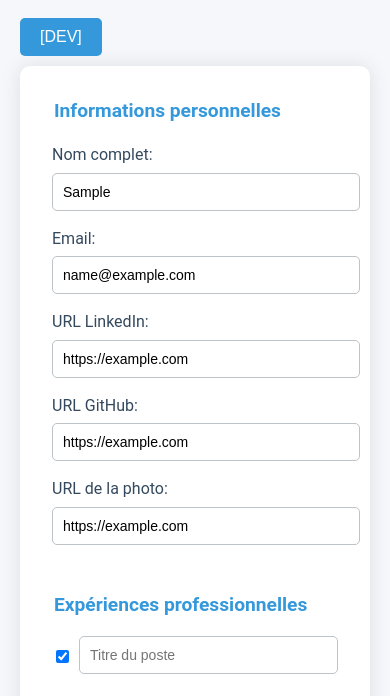
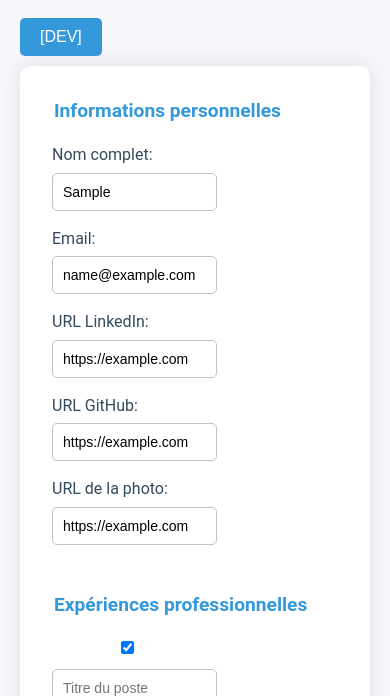
Before and after one commit to dkp-consult/cv-generator, a plain HTML site: page index.html in a window 390 px wide. Both pictures are taken after typing "Sample", "name@example.com", "https://example.com", "https://example.com", "https://example.com" into the empty fields and a click on the button "Ajouter une expérience". Shown: the part 147-843 px from the top of the page. Drawn offline with nearby package versions, Linux system fonts and the light colour scheme.

Commit message:
feat: update experience and technology sections with checkboxes and improve layout responsiveness

```diff
--- a/main.js
+++ b/main.js
@@ -17,8 +17,8 @@ function addExperience(data = {}) {
     const index = experiencesDiv.querySelectorAll('.experience').length;
     const experienceHtml = `
         <div class="experience">
+        <input type="checkbox" id="exp-checkbox-${index}" class="exp-checkbox" data-index="${index}" checked>
             <div class="checkbox-container">
-                <input type="checkbox" id="exp-checkbox-${index}" class="exp-checkbox" data-index="${index}" checked>
                 <input type="text" id="exp-title-${index}" placeholder="Titre du poste" value="${data.title || ''}">
             </div>
             <input type="text" id="exp-company-${index}" placeholder="Entreprise" value="${data.company || ''}">
@@ -36,8 +36,8 @@ function addTechnology(data = {}) {
     const index = technologiesDiv.querySelectorAll('.technology').length;
     const technologyHtml = `
         <div class="technology">
+        <input type="checkbox" id="tech-checkbox-${index}" class="tech-checkbox" data-index="${index}" checked>
             <div class="checkbox-container">
-                <input type="checkbox" id="tech-checkbox-${index}" class="tech-checkbox" data-index="${index}" checked>
                 <input type="text" id="tech-name-${index}" placeholder="Nom de la technologie" value="${data.name || ''}">
             </div>
             <input type="text" id="tech-level-${index}" placeholder="Niveau (optionnel)" value="${data.level || ''}">
--- a/style.css
+++ b/style.css
@@ -22,12 +22,14 @@
 
   /* Layout principal */
   #main-container {
-    max-width: 70%;
+    max-width: 80%;
     margin: 0 auto;
     background-color: #ffffff;
     border-radius: 10px;
     box-shadow: 0 0 20px rgba(0, 0, 0, 0.1);
     overflow: hidden;
+    display: flex;
+    flex-direction: row;
   }
 
   #form-column {
@@ -71,16 +73,16 @@
 
   /* Ajustements pour les inputs des informations personnelles */
   #form-column fieldset:first-of-type input {
-    width: 100%;
+    width: 50%;
   }
 
   /* Ajustements pour les inputs des expériences */
   .experience input {
-    width: 100%;
+    width: 50%;
   }
 
   .experience textarea {
-    width: 100%;
+    width: 50%;
     height: 100px;
   }
 
```
